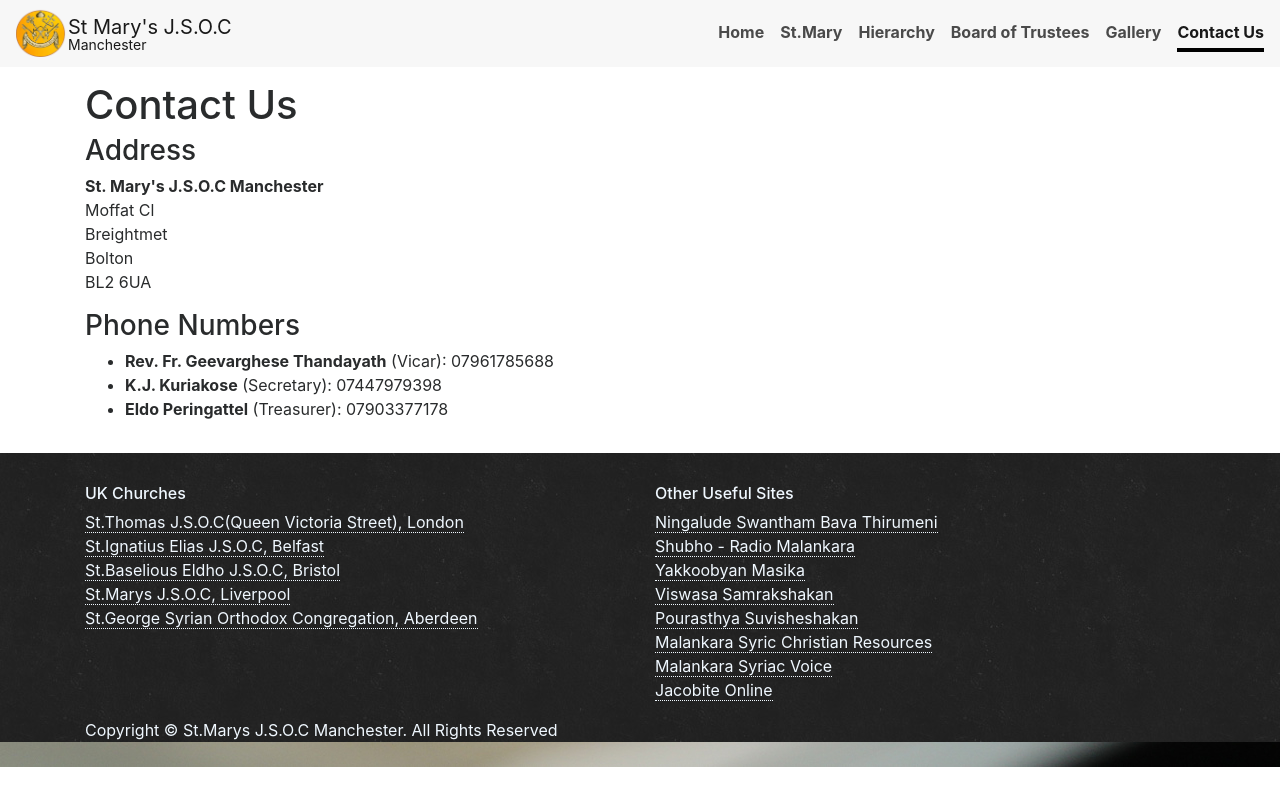
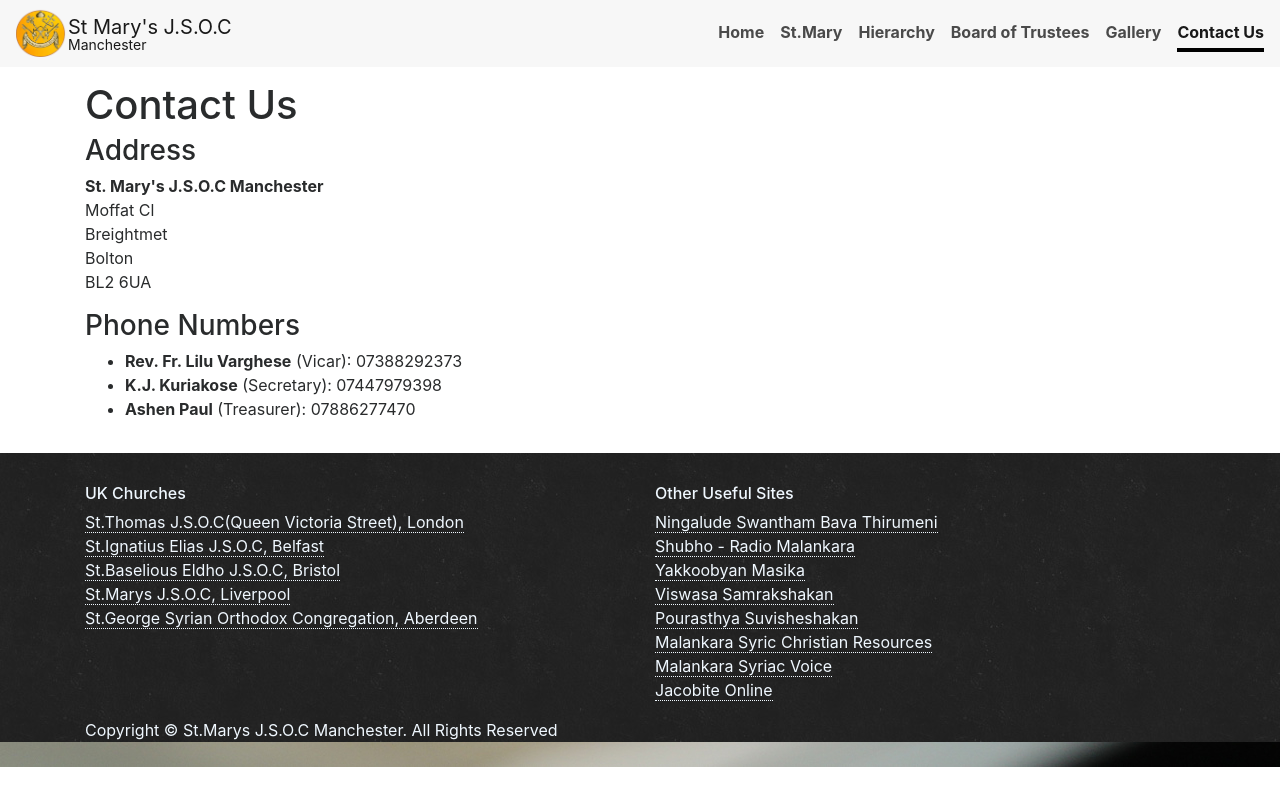
Before and after one commit to stmarys-jsoc/stmarys-jsoc.github.io, a Jekyll site: the page built from contact.md, in a window 1280 px wide. Shown: the top 806 px of the page. Built offline with Jekyll 4.4.1, drawn with Linux system fonts in a browser that asks for light colours.

Commit message:
Update contact.md

```diff
--- a/contact.md
+++ b/contact.md
@@ -15,7 +15,7 @@
 
 ### Phone Numbers
 <ul>
-  <li><strong>Rev. Fr. Geevarghese Thandayath</strong> (Vicar): 07961785688</li>
+  <li><strong>Rev. Fr. Lilu Varghese</strong> (Vicar): 07388292373</li>
   <li><strong>K.J. Kuriakose</strong> (Secretary): 07447979398</li>
-  <li><strong>Eldo Peringattel</strong> (Treasurer): 07903377178</li>
+  <li><strong>Ashen Paul</strong> (Treasurer): 07886277470</li>
 </ul>
```
